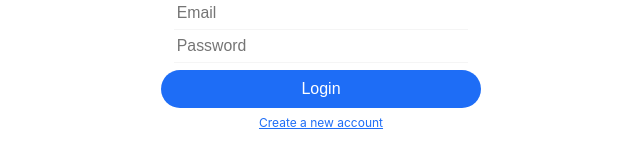
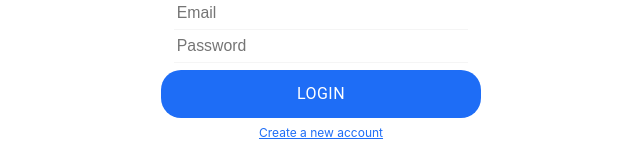
Before and after one commit to BenElferink/MERN-Gmail-clone, a React (Create React App) app in the folder client/: page /account in a window 1280 px wide. Shown: the part 377-545 px from the top of the page, without its empty margins (319-959 px from the left). Built offline with nearby package versions, Linux system fonts and the light colour scheme.

Commit message:
fixed error handling bugs

```diff
--- a/client/src/components/Form/FormLogin.jsx
+++ b/client/src/components/Form/FormLogin.jsx
@@ -1,6 +1,7 @@
 import React, { useContext } from 'react';
 import { TokenContext } from '../../context/TokenContextAPI';
 import { useForm } from 'react-hook-form';
+import { Button } from '@material-ui/core';
 import * as api from './../../api';
 import styles from './style/Form.module.css';
 
@@ -28,14 +29,12 @@ function Account({ toggleIsCreateNew }) {
         placeholder='Email'
         ref={register({
           required: true,
-          pattern: {
-            // eslint-disable-next-line no-useless-escape
-            value: /^(([^<>()\[\]\\.,;:\s@"]+(\.[^<>()\[\]\\.,;:\s@"]+)*)|(".+"))@((\[[0-9]{1,3}\.[0-9]{1,3}\.[0-9]{1,3}\.[0-9]{1,3}])|(([a-zA-Z\-0-9]+\.)+[a-zA-Z]{2,}))$/,
-            message: 'Invalid email',
-          },
+          // eslint-disable-next-line no-useless-escape
+          pattern: /^(([^<>()\[\]\\.,;:\s@"]+(\.[^<>()\[\]\\.,;:\s@"]+)*)|(".+"))@((\[[0-9]{1,3}\.[0-9]{1,3}\.[0-9]{1,3}\.[0-9]{1,3}])|(([a-zA-Z\-0-9]+\.)+[a-zA-Z]{2,}))$/,
         })}
       />
-      <p>{errors.email && errors.email.message}</p>
+      <p>{errors.email?.type === 'required' && 'Email is required'}</p>
+      <p>{errors.email?.type === 'pattern' && 'Invalid email'}</p>
 
       <input
         name='password'
@@ -43,12 +42,13 @@ function Account({ toggleIsCreateNew }) {
         placeholder='Password'
         ref={register({
           required: true,
-          minLength: { value: 7, message: 'Must be at least 7 characters' },
+          minLength: 7,
         })}
       />
-      <p>{errors.password && errors.password.message}</p>
+      <p>{errors.password?.type === 'required' && 'Password is required'}</p>
+      <p>{errors.password?.type === 'minLength' && 'Must be at least 7 characters'}</p>
 
-      <button type='submit'>Login</button>
+      <Button type='submit'>Login</Button>
       <a onClick={toggleIsCreateNew}>Create a new account</a>
     </form>
   );
--- a/client/src/components/Form/FormRegister.jsx
+++ b/client/src/components/Form/FormRegister.jsx
@@ -1,5 +1,6 @@
 import React, { useRef } from 'react';
 import { useForm } from 'react-hook-form';
+import { Button } from '@material-ui/core';
 import * as api from './../../api';
 import styles from './style/Form.module.css';
 
@@ -27,33 +28,30 @@ function Account({ toggleIsCreateNew }) {
         type='text'
         placeholder='First name (optional)'
         ref={register({
-          value: /^[a-z ,.'-]+$/i,
-          message: 'Invalid name',
+          pattern: /^[a-z ,.'-]+$/i,
         })}
       />
-      <p>{errors.firstName && errors.firstName.message}</p>
+      <p>{errors.firstName?.type === 'pattern' && 'Invalid name'}</p>
 
       <input
         name='middleName'
         type='text'
         placeholder='Middle name (optional)'
         ref={register({
-          value: /^[a-z ,.'-]+$/i,
-          message: 'Invalid name',
+          pattern: /^[a-z ,.'-]+$/i,
         })}
       />
-      <p>{errors.middleName && errors.middleName.message}</p>
+      <p>{errors.middleName?.type === 'pattern' && 'Invalid name'}</p>
 
       <input
         name='lastName'
         type='text'
         placeholder='Last name (optional)'
         ref={register({
-          value: /^[a-z ,.'-]+$/i,
-          message: 'Invalid name',
+          pattern: /^[a-z ,.'-]+$/i,
         })}
       />
-      <p>{errors.lastName && errors.lastName.message}</p>
+      <p>{errors.lastName?.type === 'pattern' && 'Invalid name'}</p>
 
       <input
         name='email'
@@ -61,14 +59,12 @@ function Account({ toggleIsCreateNew }) {
         placeholder='Email'
         ref={register({
           required: true,
-          pattern: {
-            // eslint-disable-next-line no-useless-escape
-            value: /^(([^<>()\[\]\\.,;:\s@"]+(\.[^<>()\[\]\\.,;:\s@"]+)*)|(".+"))@((\[[0-9]{1,3}\.[0-9]{1,3}\.[0-9]{1,3}\.[0-9]{1,3}])|(([a-zA-Z\-0-9]+\.)+[a-zA-Z]{2,}))$/,
-            message: 'Invalid email',
-          },
+          // eslint-disable-next-line no-useless-escape
+          pattern: /^(([^<>()\[\]\\.,;:\s@"]+(\.[^<>()\[\]\\.,;:\s@"]+)*)|(".+"))@((\[[0-9]{1,3}\.[0-9]{1,3}\.[0-9]{1,3}\.[0-9]{1,3}])|(([a-zA-Z\-0-9]+\.)+[a-zA-Z]{2,}))$/,
         })}
       />
-      <p>{errors.email && errors.email.message}</p>
+      <p>{errors.email?.type === 'required' && 'Email is required'}</p>
+      <p>{errors.email?.type === 'pattern' && 'Invalid email'}</p>
 
       <input
         name='password'
@@ -76,10 +72,11 @@ function Account({ toggleIsCreateNew }) {
         placeholder='Password'
         ref={register({
           required: true,
-          minLength: { value: 7, message: 'Must be at least 7 characters' },
+          minLength: 7,
         })}
       />
-      <p>{errors.password && errors.password.message}</p>
+      <p>{errors.password?.type === 'required' && 'Password is required'}</p>
+      <p>{errors.password?.type === 'minLength' && 'Must be at least 7 characters'}</p>
 
       <input
         name='passwordConfirm'
@@ -87,12 +84,13 @@ function Account({ toggleIsCreateNew }) {
         placeholder='Confirm Password'
         ref={register({
           required: true,
-          validate: (value) => value === password.current || 'Passwords do not match',
+          validate: (value) => value === password.current,
         })}
       />
-      <p>{errors.passwordConfirm && errors.passwordConfirm.message}</p>
+      <p>{errors.passwordConfirm?.type === 'required' && 'Password confirmation is required'}</p>
+      <p>{errors.passwordConfirm?.type === 'validate' && 'Passwords do not match'}</p>
 
-      <button type='submit'>Register</button>
+      <Button type='submit'>Register</Button>
       <a onClick={toggleIsCreateNew}>Login an existing account</a>
     </form>
   );
--- a/client/src/components/Form/style/Form.module.css
+++ b/client/src/components/Form/style/Form.module.css
@@ -14,19 +14,19 @@
 }
 
 .form > button {
-  width: 100%;
-  margin: 7px 0;
-  padding: 10px 0;
-  background-color: #1e6df6;
-  border: none;
-  border-radius: 20px;
-  color: #fff;
-  font-size: 16px;
-  cursor: pointer;
+  width: 100% !important;
+  margin: 7px 0 !important;
+  padding: 10px 0 !important;
+  background-color: #1e6df6 !important;
+  border: none !important;
+  border-radius: 20px !important;
+  color: #fff !important;
+  font-size: 16px !important;
+  cursor: pointer !important;
 }
 
 .form > button:hover {
-  background-color: #4b8ef9;
+  background-color: #4b8ef9 !important;
 }
 
 .form > a {
```
